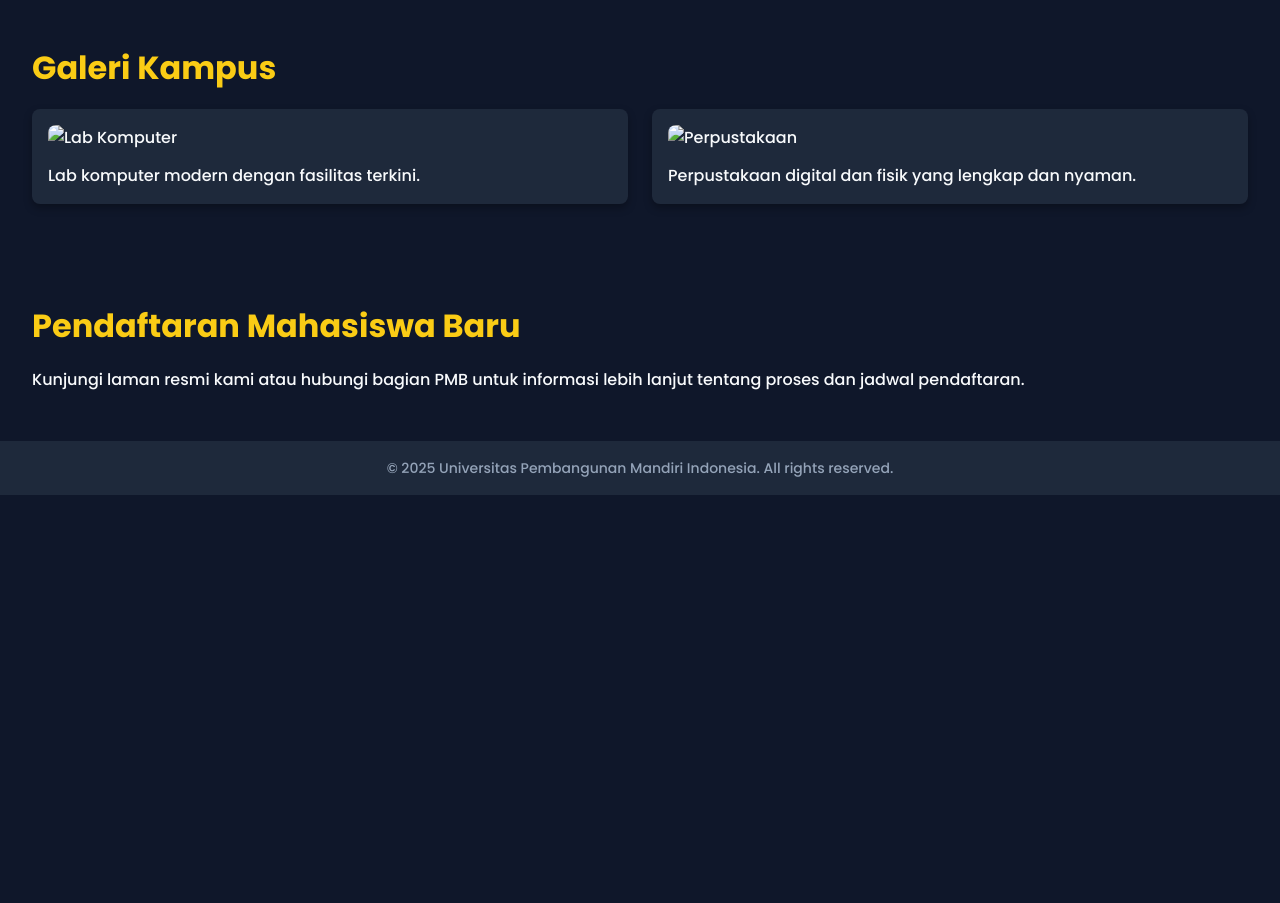
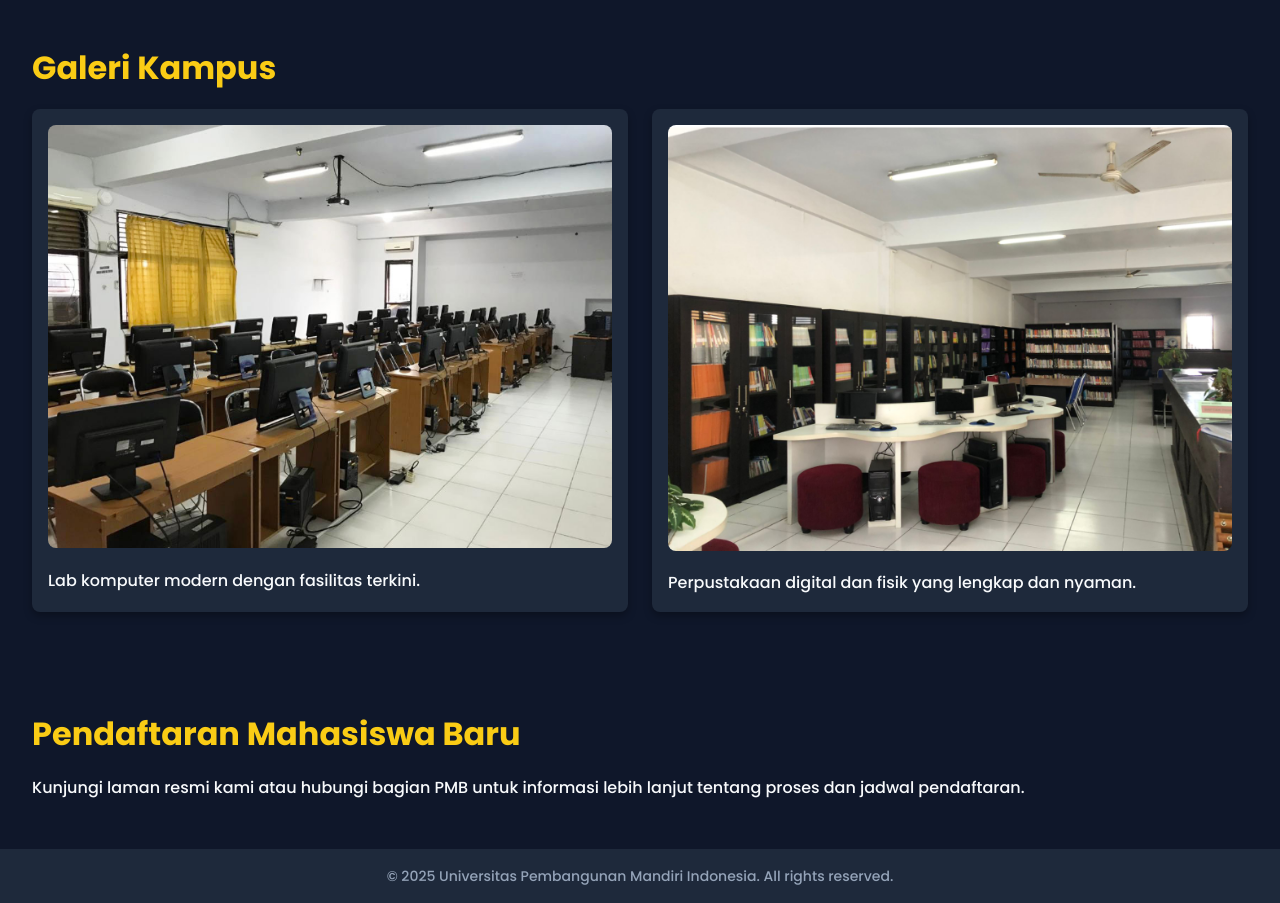
Before and after one commit to putuaguz/grymory, a plain HTML site: page index.html in a window 1280 px wide. Shown: the part 820-1723 px from the top of the page. Before the commit the page ends 1315 px from the top, so only its background shows below. Drawn offline with Linux system fonts and the light colour scheme.

Commit message:
index update

```diff
--- a/index.html
+++ b/index.html
@@ -124,11 +124,11 @@
     <h2>Galeri Kampus</h2>
     <div class="grid">
       <div class="card">
-        <img src="gambar/LabKomputerUPMI.png" alt="Lab Komputer">
+        <img src="LabKomputerUPMI.png" alt="Lab Komputer">
         <p>Lab komputer modern dengan fasilitas terkini.</p>
       </div>
       <div class="card">
-        <img src="gambar/PerpustakaanUPMI.png" alt="Perpustakaan">
+        <img src="PerpustakaanUPMI.png" alt="Perpustakaan">
         <p>Perpustakaan digital dan fisik yang lengkap dan nyaman.</p>
       </div>
     </div>
```
